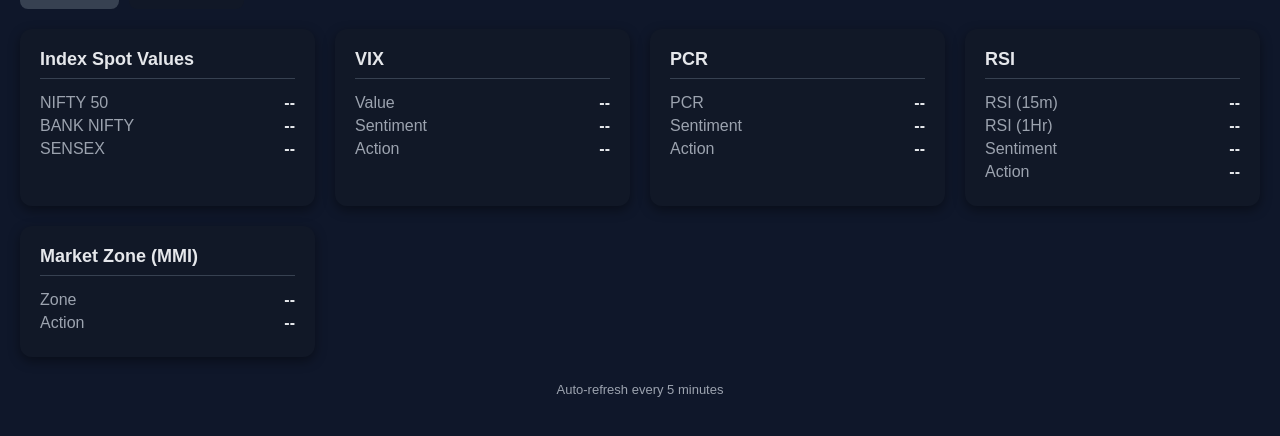
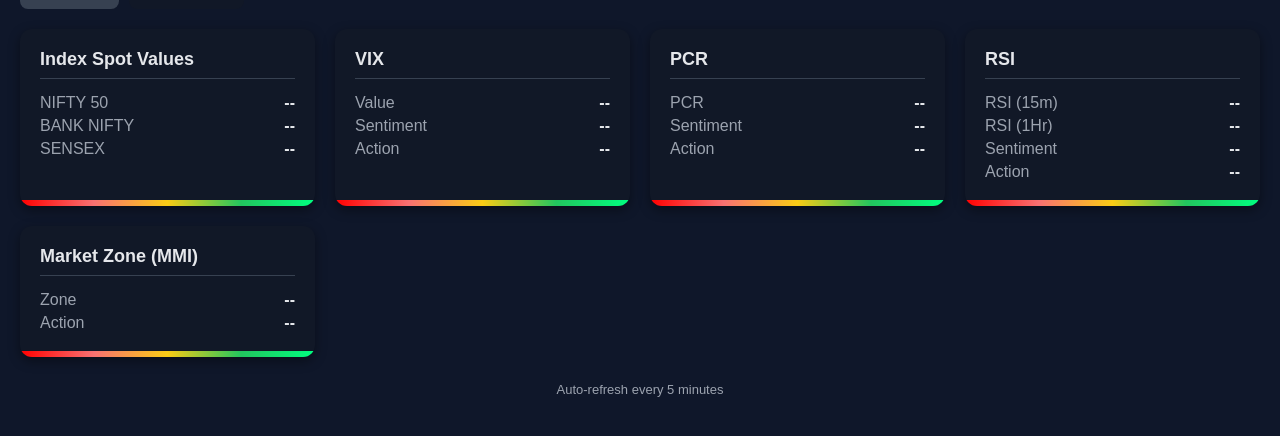
Before and after one commit to TejasaVi/miscellaneous, a Python web app: template python/dashboard/app/templates/index.html in a window 1280 px wide. Shown: the part 133-569 px from the top of the page. Run offline with Jinja, Linux system fonts and the light colour scheme; the template is opened without the code that fills it, so the values that code supplies are empty.

Commit message:
minor updates to UI theme

```diff
--- a/python/dashboard/app/templates/index.html
+++ b/python/dashboard/app/templates/index.html
@@ -17,21 +17,33 @@ h1 { text-align:center; margin-bottom:25px; }
 
 .dashboard { display:grid; grid-template-columns: repeat(auto-fit, minmax(280px,1fr)); gap:20px; }
 
-.card { background:#111827; border-radius:12px; padding:20px; box-shadow:0 4px 12px rgba(0,0,0,0.4); transition:0.3s; }
+.card { position:relative; background:#111827; border-radius:12px; padding:20px; box-shadow:0 4px 12px rgba(0,0,0,0.4); transition:0.3s; overflow:hidden; }
 .card h2 { margin-top:0; font-size:18px; border-bottom:1px solid #374151; padding-bottom:8px; }
 
 .row { display:flex; justify-content:space-between; margin:5px 0; }
 .label { color:#9ca3af; }
 .value { font-weight:bold; }
 
-/* --- Gradient Heatmap Colors --- */
-.card.bullish-2 { box-shadow:0 0 15px #00ff80; border:1px solid #00ff80; } /* Extreme Bullish */
-.card.bullish-1 { box-shadow:0 0 15px #22c55e; border:1px solid #22c55e; } /* Bullish */
-.card.neutral { box-shadow:0 0 15px #facc15; border:1px solid #facc15; }   /* Neutral */
-.card.bearish-1 { box-shadow:0 0 15px #f87171; border:1px solid #f87171; } /* Bearish */
-.card.bearish-2 { box-shadow:0 0 15px #ff0000; border:1px solid #ff0000; } /* Extreme Bearish */
+.gradient-bar {
+    position:absolute;
+    bottom:0; left:0;
+    height:6px;
+    width:100%;
+    border-radius:0 0 12px 12px;
+    background: linear-gradient(to right, #ff0000, #f87171, #facc15, #22c55e, #00ff80);
+}
 
 .footer { text-align:center; margin-top:25px; font-size:13px; color:#9ca3af; }
+
+/* Highlight bar by width based on sentiment (-2 to +2) */
+.card[data-sentiment] .gradient-fill {
+    height:100%;
+    width:50%; /* default */
+    border-radius: 0 0 12px 12px;
+    transition: width 0.5s;
+    position:absolute;
+    bottom:0; left:0;
+}
 </style>
 </head>
 <body>
@@ -48,43 +60,48 @@ h1 { text-align:center; margin-bottom:25px; }
     <div class="dashboard">
 
         <!-- INDICES -->
-        <div class="card" id="cardIndices">
+        <div class="card" id="cardIndices" data-sentiment="0">
             <h2>Index Spot Values</h2>
             <div class="row"><span class="label">NIFTY 50</span><span id="nifty50" class="value">--</span></div>
             <div class="row"><span class="label">BANK NIFTY</span><span id="banknifty" class="value">--</span></div>
             <div class="row"><span class="label">SENSEX</span><span id="sensex" class="value">--</span></div>
+            <div class="gradient-bar"><div class="gradient-fill"></div></div>
         </div>
 
         <!-- VIX -->
-        <div class="card" id="cardVIX">
+        <div class="card" id="cardVIX" data-sentiment="0">
             <h2>VIX</h2>
             <div class="row"><span class="label">Value</span><span id="vix" class="value">--</span></div>
             <div class="row"><span class="label">Sentiment</span><span id="vixSentiment" class="value">--</span></div>
             <div class="row"><span class="label">Action</span><span id="vixAction" class="value">--</span></div>
+            <div class="gradient-bar"><div class="gradient-fill"></div></div>
         </div>
 
         <!-- PCR -->
-        <div class="card" id="cardPCR">
+        <div class="card" id="cardPCR" data-sentiment="0">
             <h2>PCR</h2>
             <div class="row"><span class="label">PCR</span><span id="pcr" class="value">--</span></div>
             <div class="row"><span class="label">Sentiment</span><span id="pcrSentiment" class="value">--</span></div>
             <div class="row"><span class="label">Action</span><span id="pcrAction" class="value">--</span></div>
+            <div class="gradient-bar"><div class="gradient-fill"></div></div>
         </div>
 
         <!-- RSI -->
-        <div class="card" id="cardRSI">
+        <div class="card" id="cardRSI" data-sentiment="0">
             <h2>RSI</h2>
             <div class="row"><span class="label">RSI (15m)</span><span id="rsi15" class="value">--</span></div>
             <div class="row"><span class="label">RSI (1Hr)</span><span id="rsi60" class="value">--</span></div>
             <div class="row"><span class="label">Sentiment</span><span id="rsiSentiment" class="value">--</span></div>
             <div class="row"><span class="label">Action</span><span id="rsiAction" class="value">--</span></div>
+            <div class="gradient-bar"><div class="gradient-fill"></div></div>
         </div>
 
         <!-- MMI / Market Zone -->
-        <div class="card" id="cardMMI">
+        <div class="card" id="cardMMI" data-sentiment="0">
             <h2>Market Zone (MMI)</h2>
             <div class="row"><span class="label">Zone</span><span id="zoneLabel" class="value">--</span></div>
             <div class="row"><span class="label">Action</span><span id="mmiAction" class="value">--</span></div>
+            <div class="gradient-bar"><div class="gradient-fill"></div></div>
         </div>
 
     </div>
@@ -93,7 +110,7 @@ h1 { text-align:center; margin-bottom:25px; }
 <!-- --- MARKET BIAS TAB --- -->
 <div id="marketbias" class="tabcontent">
     <div class="dashboard">
-        <div class="card" id="cardBias">
+        <div class="card" id="cardBias" data-sentiment="0">
             <h2>Market Bias Summary</h2>
             <div class="row"><span class="label">Bias</span><span id="biasLabel" class="value">--</span></div>
             <div class="row"><span class="label">Score</span><span id="biasScore" class="value">--</span></div>
@@ -102,6 +119,7 @@ h1 { text-align:center; margin-bottom:25px; }
             <div class="row"><span class="label">CE Strike</span><span id="ceStrike" class="value">--</span></div>
             <div class="row"><span class="label">PE Strike</span><span id="peStrike" class="value">--</span></div>
             <div class="row"><span class="label">Warnings</span><span id="strikeWarnings" class="value">--</span></div>
+            <div class="gradient-bar"><div class="gradient-fill"></div></div>
         </div>
     </div>
 </div>
@@ -109,22 +127,25 @@ h1 { text-align:center; margin-bottom:25px; }
 <div class="footer">Auto-refresh every 5 minutes</div>
 
 <script>
-// --- Gradient Sentiment Mapping ---
-function sentimentClass(sentiment){
-    if(!sentiment) return "neutral";
+// Map sentiment text to numeric value (-2 → extreme bearish, 2 → extreme bullish)
+function sentimentValue(sentiment){
+    if(!sentiment) return 0;
     const s = sentiment.toLowerCase();
-    if(s.includes("extreme buy") || s.includes("strong buy")) return "bullish-2";
-    if(s.includes("buy")) return "bullish-1";
-    if(s.includes("neutral") || s.includes("hold")) return "neutral";
-    if(s.includes("sell")) return "bearish-1";
-    if(s.includes("extreme sell") || s.includes("strong sell")) return "bearish-2";
-    return "neutral";
+    if(s.includes("extreme buy") || s.includes("strong buy")) return 2;
+    if(s.includes("buy")) return 1;
+    if(s.includes("neutral") || s.includes("hold")) return 0;
+    if(s.includes("sell")) return -1;
+    if(s.includes("extreme sell") || s.includes("strong sell")) return -2;
+    return 0;
 }
 
-function applyCardHighlight(cardId, sentiment){
-    const card = document.getElementById(cardId);
-    card.classList.remove("bullish-2","bullish-1","neutral","bearish-1","bearish-2");
-    card.classList.add(sentimentClass(sentiment));
+// Apply width of gradient-fill based on sentiment
+function applyGradientBar(cardId, sentiment){
+    const val = sentimentValue(sentiment);
+    const fill = document.querySelector(`#${cardId} .gradient-fill`);
+    // Map -2 → 0%, 0 → 50%, 2 → 100%
+    const width = 50 + val * 25;
+    fill.style.width = width + "%";
 }
 
 // --- Tabs ---
@@ -158,31 +179,31 @@ async function fetchIndicators(){
         document.getElementById("nifty50").innerText = indices.NIFTY50?.toFixed(2) ?? "--";
         document.getElementById("banknifty").innerText = indices.BANKNIFTY?.toFixed(2) ?? "--";
         document.getElementById("sensex").innerText = indices.SENSEX?.toFixed(2) ?? "--";
-        applyCardHighlight("cardIndices", indices.sentiment);
+        applyGradientBar("cardIndices", indices.sentiment);
 
         // --- VIX ---
         document.getElementById("vix").innerText = vixData.vix?.toFixed(2) ?? "--";
         document.getElementById("vixSentiment").innerText = vixData.sentiment ?? "--";
         document.getElementById("vixAction").innerText = vixData.action ?? "--";
-        applyCardHighlight("cardVIX", vixData.sentiment);
+        applyGradientBar("cardVIX", vixData.sentiment);
 
         // --- PCR ---
         document.getElementById("pcr").innerText = pcrData.pcr?.toFixed(2) ?? "--";
         document.getElementById("pcrSentiment").innerText = pcrData.sentiment ?? "--";
         document.getElementById("pcrAction").innerText = pcrData.action ?? "--";
-        applyCardHighlight("cardPCR", pcrData.sentiment);
+        applyGradientBar("cardPCR", pcrData.sentiment);
 
         // --- RSI ---
         document.getElementById("rsi15").innerText = rsiData.rsi15min?.toFixed(2) ?? "--";
         document.getElementById("rsi60").innerText = rsiData.rsi1hr?.toFixed(2) ?? "--";
         document.getElementById("rsiSentiment").innerText = rsiData.sentiment ?? "--";
         document.getElementById("rsiAction").innerText = rsiData.action ?? "--";
-        applyCardHighlight("cardRSI", rsiData.sentiment);
+        applyGradientBar("cardRSI", rsiData.sentiment);
 
         // --- MMI ---
         document.getElementById("zoneLabel").innerText = mmiData.zone ?? "--";
         //document.getElementById("mmiAction").innerText = mmiData.action ?? "--";
-        applyCardHighlight("cardMMI", mmiData.sentiment);
+        applyGradientBar("cardMMI", mmiData.sentiment);
 
     } catch(e){ console.error("Indicators fetch failed", e);}
 }
@@ -201,8 +222,7 @@ async function fetchMarketBias(){
         document.getElementById("peStrike").innerText = data.strikes?.pe_strike ?? "--";
         document.getElementById("strikeWarnings").innerText = (data.strikes?.warnings||[]).join(", ") || "--";
 
-        // Highlight Market Bias card
-        applyCardHighlight("cardBias", data.bias ?? "neutral");
+        applyGradientBar("cardBias", data.bias ?? "neutral");
 
     } catch(e){ console.error("Market bias fetch failed", e);}
 }
```
